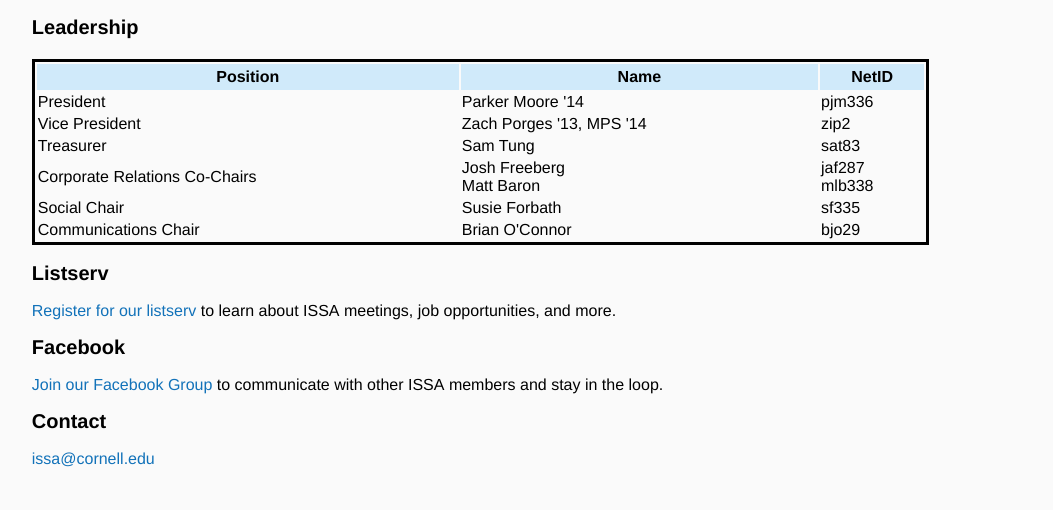
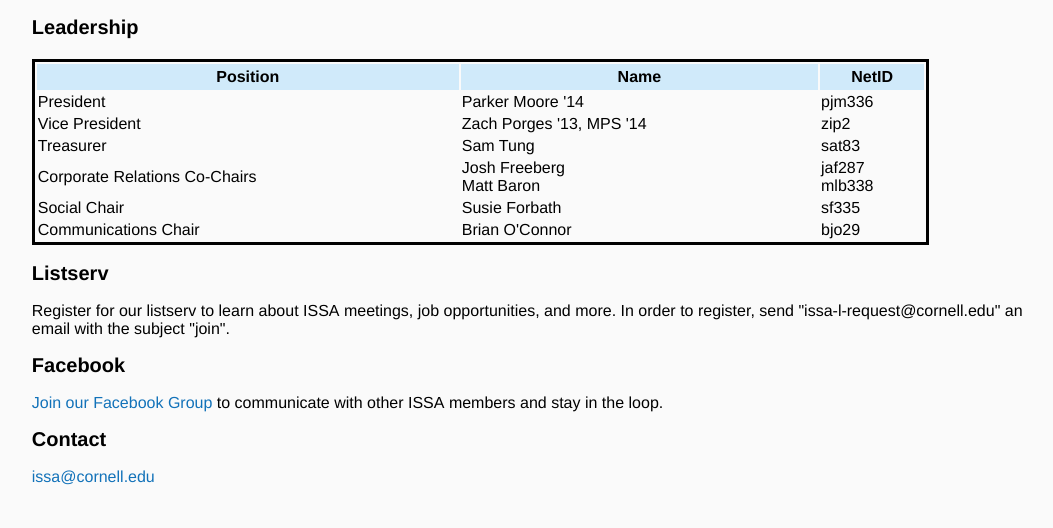
Before and after one commit to ajm339/rso-website, a PHP site: page /issa/index.php in a window 1280 px wide. Shown: the part 592-1120 px from the top of the page, without its empty margins (109-1162 px from the left). Before the commit the page ends 1059 px from the top, so only its background shows below. Run offline with PHP 8.4, Linux system fonts and the light colour scheme; a stand-in replaces the project's code that opens the database connection; some libraries are stand-ins or nearby versions; some web fonts are replaced.

Commit message:
New instructions to join listserv for Lyris

```diff
--- a/index.php
+++ b/index.php
@@ -38,8 +38,7 @@
     </div>
     <div class="padding">
     <h2>Listserv</h2>
-    <p> <a href="https://lists.cs.cornell.edu/mailman/listinfo/issa-l">Register for our listserv</a> to learn about ISSA meetings, job opportunities, and more.
-    </p>
+    <p>Register for our listserv to learn about ISSA meetings, job opportunities, and more. In order to register, send "issa-l-request@cornell.edu" an email with the subject "join".</p>
     </div>
     <div class="padding">
     <h2>Facebook</h2>
```
